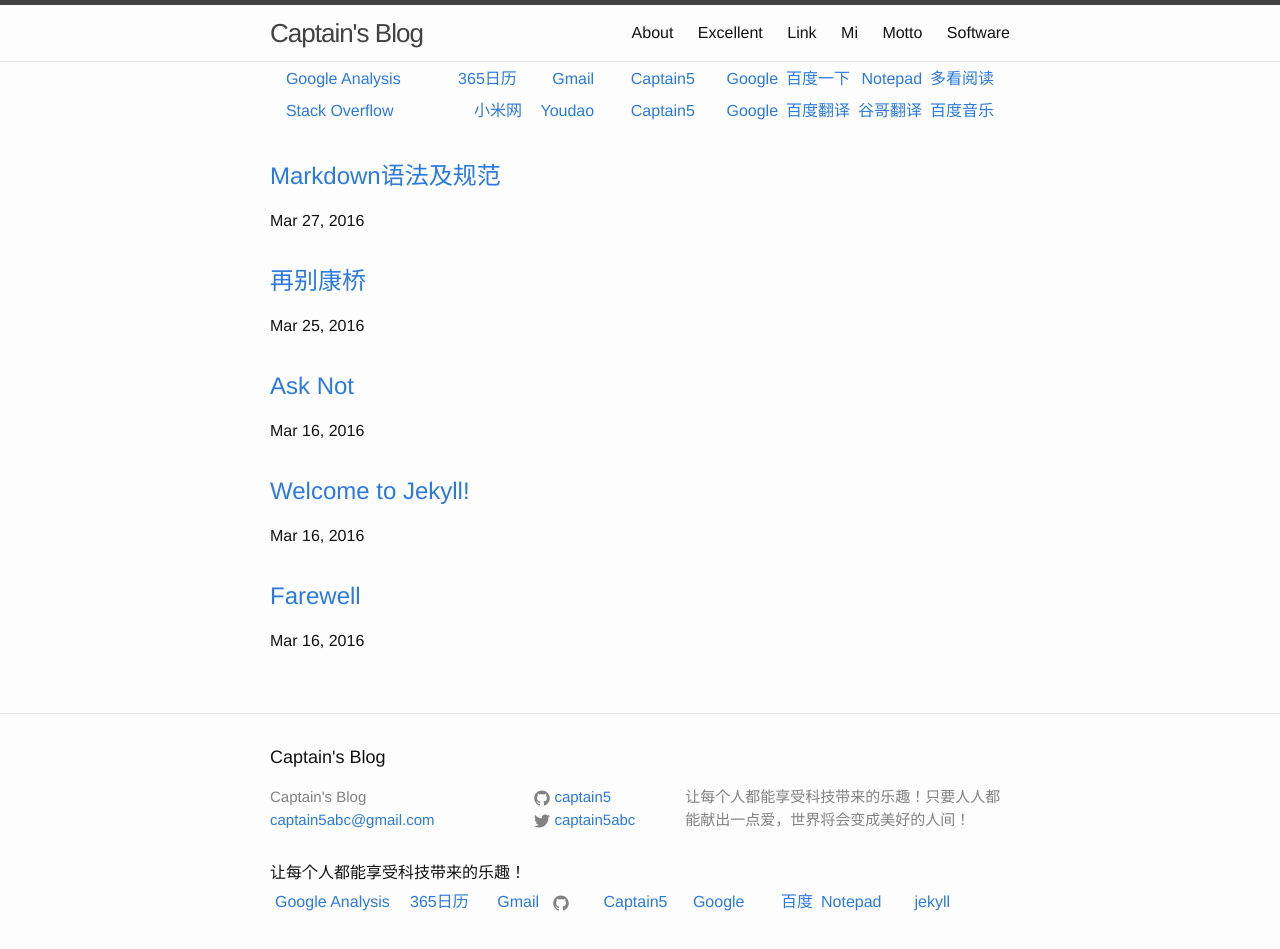
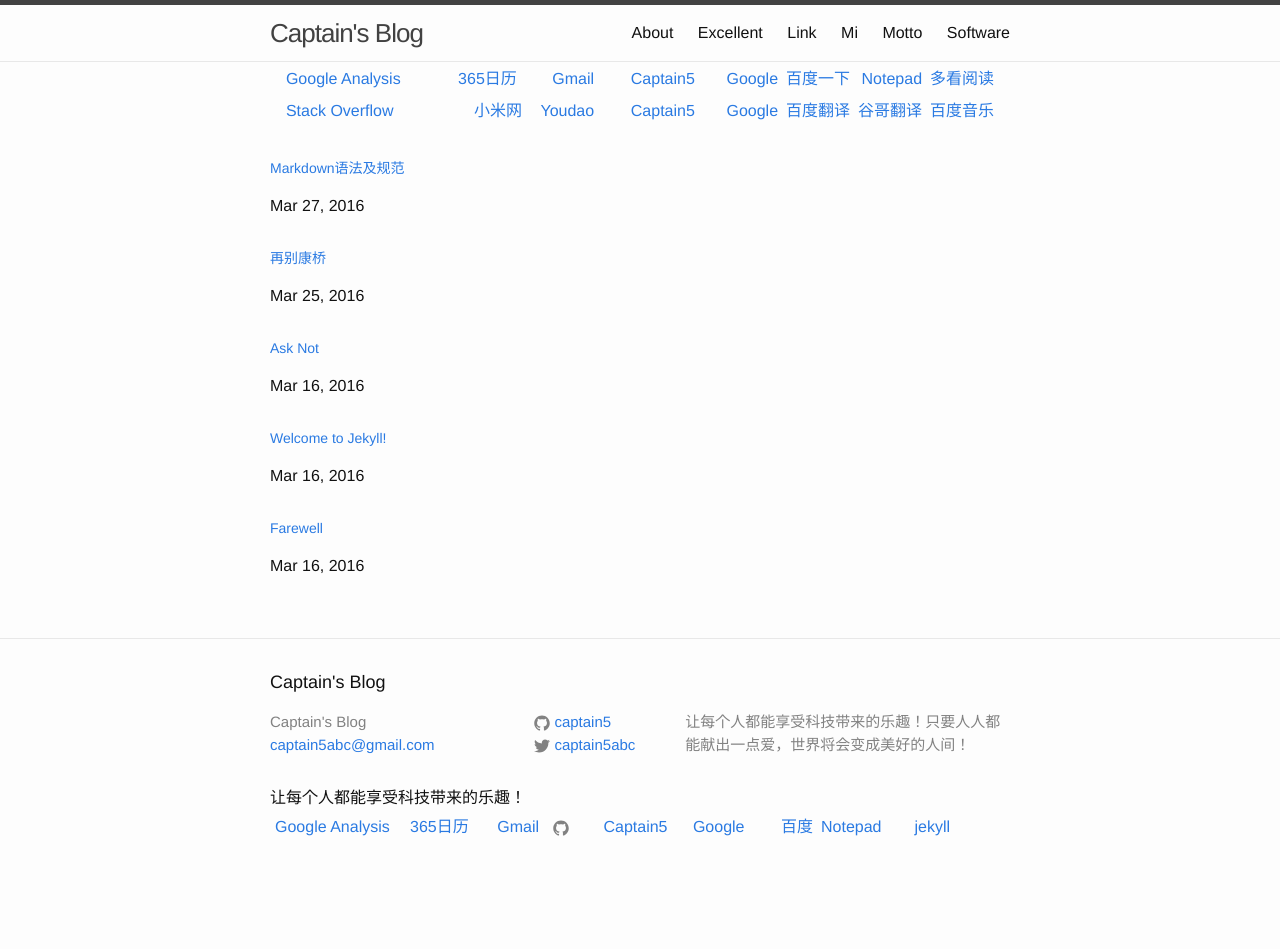
Before and after one commit to captain5/captain5.github.io, a Jekyll site: the page built from index.html, in a window 1280 px wide. Built offline with Jekyll 4.4.1, drawn with Linux system fonts in a browser that asks for light colours; after the commit the page ends 900 px from its top, so only the background shows below that.

Commit message:
Update _layout.scss

```diff
--- a/_sass/_layout.scss
+++ b/_sass/_layout.scss
@@ -172,7 +172,7 @@
 }
 
 .page-heading {
-    font-size: 10px;
+    font-size: 20px;
 }
 
 .post-list {
@@ -191,7 +191,7 @@
 
 .post-link {
     display: block;
-    font-size: 24px;
+    font-size: 14px;
 }
 
 
```
